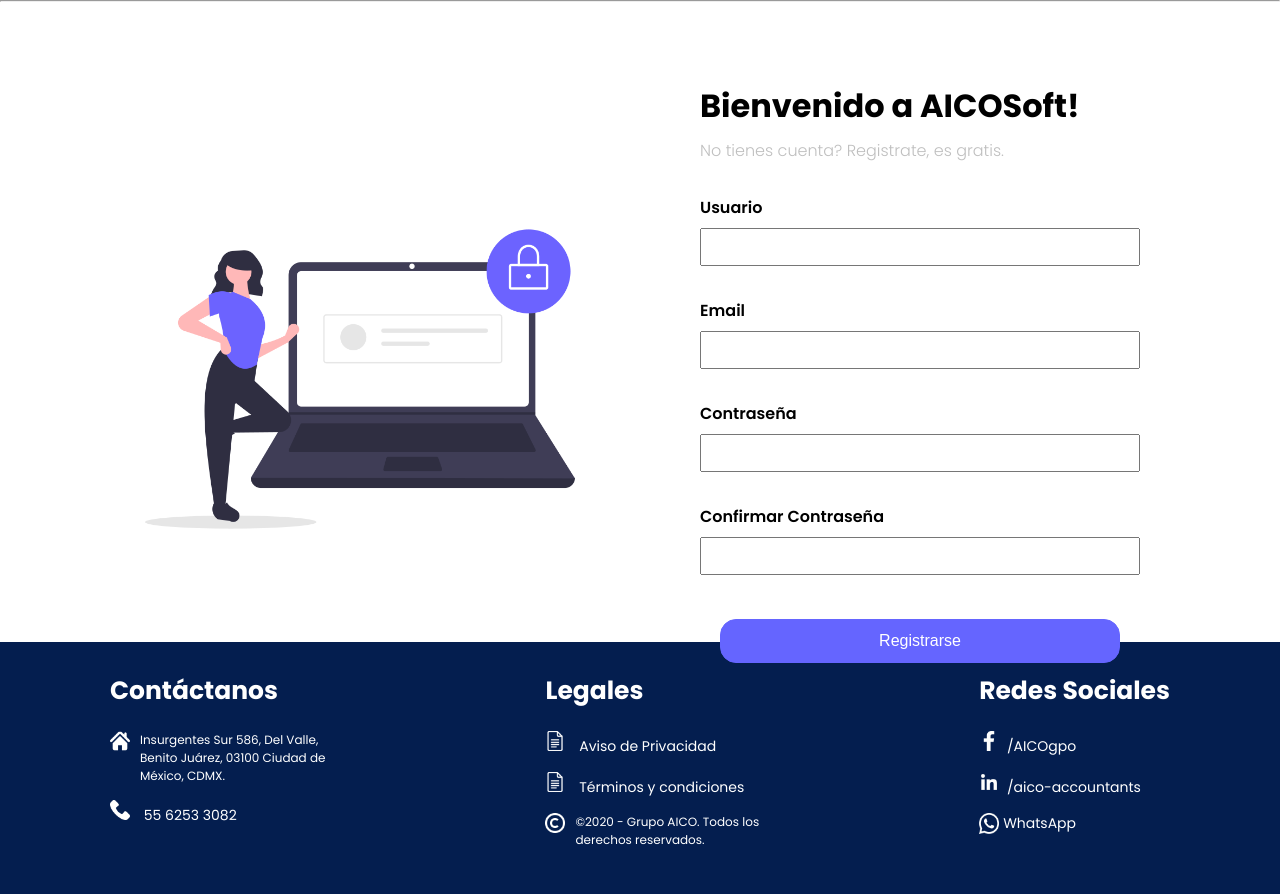
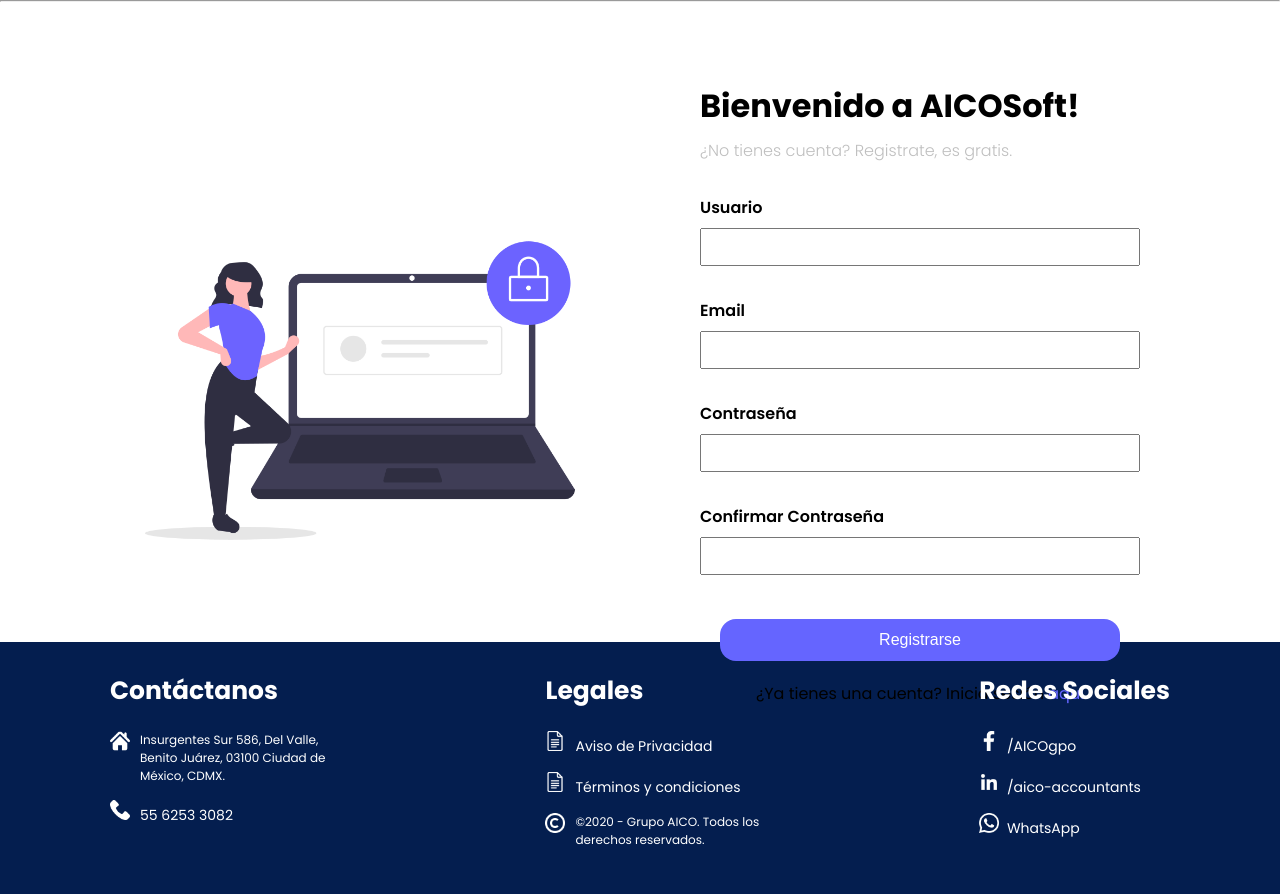
Before and after one commit to DevGragy/AICOSoft, a PHP site: page /view/registro.html in a window 1280 px wide. Shown: the part 188-1082 px from the top of the page. Run offline with PHP 8.4, Linux system fonts and the light colour scheme.

Commit message:
Footer arreglado.
Se cambió el footer según lo indicado.
Se agregó un enlace en la página de registro por si el usuario ya cuenta con una cuenta.
Se actualizaron los coores en el CSS utilizando variables root.
Correcciones ortográficas menores.

```diff
--- a/model/register.php
+++ b/model/register.php
@@ -27,11 +27,11 @@
                 header('Location: ../view/registro.html');
             }
         }else {
-            echo "<script>alert('El correo ya existe!')</script>";
+            echo "<script>alert('¡Este correo ya fue utilizado! Por favor utiliza uno diferente.')</script>";
             header('Location: ../view/registro.html');
         }
     } else {
-        echo "<script>alert('Las contraseñas no coinciden!')</script>";
-        header('Location: ../view/registro.html');
+        echo "<script>alert('¡Las contraseñas no coinciden!')</script>";
+        header('Location: ../view/registro.html')
     }
 ?>
--- a/public/css/main.css
+++ b/public/css/main.css
@@ -1,7 +1,11 @@
 @import url("https://fonts.googleapis.com/css2?family=Montserrat:wght@300;400;500;700&family=Poppins:wght@300;400;500;600;700&display=swap");
 
 :root {
-    --main-color: #fff;
+    --azul-header: #041e4f;
+    --azul-botones: rgb(101, 101, 255);
+    --texto-normal: #000;
+    --texto-opaco: #bfbfbf;
+    --texto-blanco: #fff;
 }
 
 *,
@@ -65,9 +69,9 @@ a {
 .btn-submit {
     padding: 12px 14px;
     margin: 20px;
-    background-color: rgb(101, 101, 255);
-    color: var(--main-color);
-    border: 1px solid rgb(101, 101, 255);
+    background-color: var(--azul-botones);
+    color: var(--texto-blanco);
+    border: 1px var(--azul-botones);
     border-radius: 16px;
     font-size: 16px;
     text-decoration: none;
@@ -105,14 +109,23 @@ a {
 
 .subt-reg {
     font-weight: 300;
-    color: #bfbfbf;
+    color: var(--texto-opaco);
     margin-bottom: 24px;
     font-size: 16px;
 }
 
+.center {
+    text-align: center;
+}
+
+.aqui {
+    cursor: pointer;
+    color: var(--azul-botones);
+}
+
 .top-header {
-    background-color: #041e4f;
-    color: #fff;
+    background-color: var(--azul-header);
+    color: var(--texto-blanco);
     padding: 8px;
 }
 
--- a/view/registro.html
+++ b/view/registro.html
@@ -61,7 +61,7 @@
             </div>
         </div>
         <header>
-            <a href="/index.html">
+            <a href="#">
                 <img
                     src="https://gpoaico.com.mx/wp-content/uploads/2021/10/Logo-AICO.png"
                     alt="GRUPO AICO"
@@ -101,7 +101,7 @@
                     <h1 class="titulo-reg">Bienvenido a AICOSoft!</h1>
 
                     <h4 class="subt-reg">
-                        No tienes cuenta? Registrate, es gratis.
+                        ¿No tienes cuenta? Registrate, es gratis.
                     </h4>
                     <label class="label">Usuario</label>
                     <input class="input" type="text" required name="usuario" />
@@ -130,7 +130,12 @@
                         type="submit"
                         value="Registrarse"
                     />
+
+                    <div>
+                        <p class="center">¿Ya tienes una cuenta? Inicia sesión <a href="../view/login.html" class="aqui">aquí</a></p>
+                    </div>
                 </form>
+
             </div>
         </main>
         <footer class="footer-bg">
@@ -139,11 +144,7 @@
                     <h4>Contáctanos</h4>
                     <br />
                     <div class="espacio-footer top-header-space">
-                        <img
-                            src="../public/img/home-ico.png"
-                            alt="Dirección"
-                            class="icono-footer"
-                        />
+                        <img src="../public/img/home-ico.png" alt="Dirección" class="icono-footer" />
                         <p>
                             Insurgentes Sur 586, Del Valle,<br />
                             Benito Juárez, 03100 Ciudad de<br />
@@ -151,18 +152,8 @@
                         </p>
                     </div>
                     <div>
-                        <a href="https://wa.me/5215562533082" target="_blank">
-                            <img
-                                src="../public/img/phone-ico.png"
-                                alt="Teléfono de contacto"
-                                class="icono-footer"
-                        /></a>
-                        <a
-                            href="https://wa.me/5215562533082"
-                            target="_blank"
-                            class="icono-footer"
-                            >55 6253 3082</a
-                        >
+                        <a href="https://wa.me/5215562533082" target="_blank" class="icono">
+                            <img src="../public/img/phone-ico.png" alt="Teléfono de contacto" class="icono-footer" />55 6253 3082</a>
                     </div>
                 </div>
                 <div>
@@ -170,43 +161,15 @@
                     <br />
                     <div>
                         <div class="espacio-footer">
-                            <a
-                                href="https://gpoaico.com.mx/politica-de-privacidad/"
-                                target="_blank"
-                                ><img
-                                    src="../public/img/doc-ico.png"
-                                    alt="Aviso de privacidad"
-                                    class="icono-footer"
-                            /></a>
-                            <a
-                                href="https://gpoaico.com.mx/politica-de-privacidad/"
-                                target="_blank"
-                                class="icono-footer"
-                                >Aviso de Privacidad</a
-                            >
+                            <a href="https://gpoaico.com.mx/politica-de-privacidad/" target="_blank" class="icono"><img
+                                    src="../public/img/doc-ico.png" alt="Aviso de privacidad" class="icono-footer" />Aviso de Privacidad</a>
                         </div>
                         <div class="espacio-footer">
-                            <a
-                                href="https://gpoaico.com.mx/terminosycondiciones/"
-                                target="_blank"
-                                ><img
-                                    src="../public/img/doc-ico.png"
-                                    alt="Términos y condiciones"
-                                    class="icono-footer"
-                            /></a>
-                            <a
-                                href="https://gpoaico.com.mx/terminosycondiciones/"
-                                target="_blank"
-                                class="icono-footer"
-                                >Términos y condiciones</a
-                            >
+                            <a href="https://gpoaico.com.mx/terminosycondiciones/" target="_blank"><img
+                                    src="../public/img/doc-ico.png" alt="Términos y condiciones" class="icono-footer" />Términos y condiciones</a>
                         </div>
                         <div class="espacio-footer top-header-space">
-                            <img
-                                src="../public/img/copyright-ico.png"
-                                alt="Aviso de privacidad"
-                                class="icono-footer"
-                            />
+                            <img src="../public/img/copyright-ico.png" alt="Aviso de privacidad" class="icono-footer" />
                             <p>
                                 ©2020 - Grupo AICO. Todos los<br />
                                 derechos reservados.
@@ -219,53 +182,18 @@
                     <br />
                     <div>
                         <div class="espacio-footer">
-                            <a
-                                href="https://www.facebook.com/AICOgpo"
-                                target="_blank"
-                            >
-                                <img
-                                    src="../public/img/fb-ico.png"
-                                    alt="Facebook"
-                                    class="icono"
-                                />
-                            </a>
-                            <a
-                                href="https://www.facebook.com/AICOgpo"
-                                target="_blank"
-                                class="icono"
-                                >/AICOgpo
+                            <a href="https://www.facebook.com/AICOgpo" target="_blank" class="icono">
+                                <img src="../public/img/fb-ico.png" alt="Facebook" class="icono" />&nbsp;/AICOgpo
                             </a>
                         </div>
                         <div class="espacio-footer">
-                            <a
-                                href="https://www.linkedin.com/company/aico-accountants"
-                                target="_blank"
-                            >
-                                <img
-                                    src="../public/img/li-ico.png"
-                                    alt="LinkedIn"
-                                    class="icono"
-                                />
-                            </a>
-                            <a
-                                href="https://www.linkedin.com/company/aico-accountants"
-                                target="_blank"
-                                class="icono"
-                                >/aico-accountants
+                            <a href="https://www.linkedin.com/company/aico-accountants" target="_blank" class="icono">
+                                <img src="../public/img/li-ico.png" alt="LinkedIn" class="icono" />&nbsp;/aico-accountants
                             </a>
                         </div>
                         <div class="espacio-footer">
-                            <a
-                                href="https://wa.me/5215562533082"
-                                target="_blank"
-                                style="display: flex; cursor: pointer"
-                            >
-                                <img
-                                    src="../public/img/wa-ico.png"
-                                    alt="WhatsApp"
-                                    class="icono"
-                                />
-                                <p>WhatsApp</p>
+                            <a href="https://wa.me/5215562533082" target="_blank" class="icono">
+                                <img src="../public/img/wa-ico.png" alt="WhatsApp" class="icono" />&nbsp;WhatsApp
                             </a>
                         </div>
                     </div>
```
Also changed, not shown: other parts of public/css/main.css (+12 -21 lines), public/dashboard.php (+29 -30 lines), view/login.html (+12 -23 lines).
